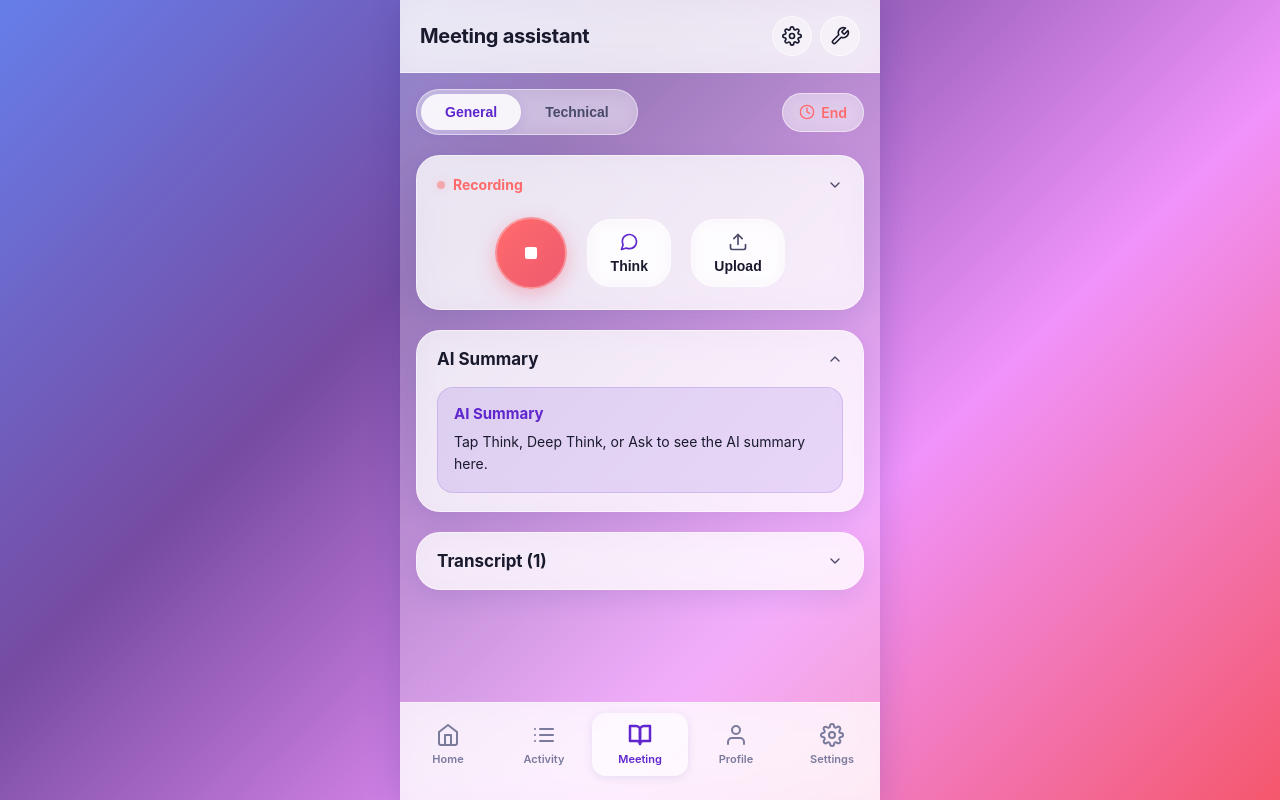
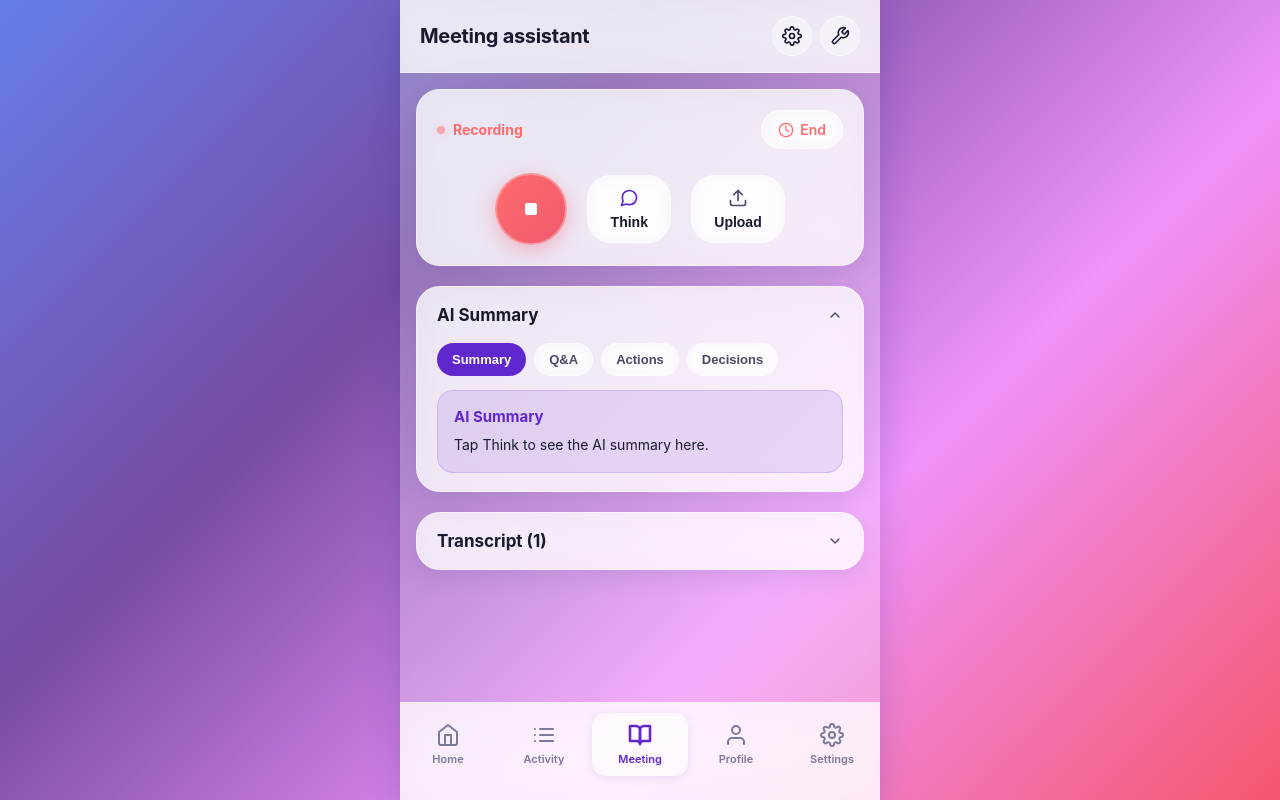
Before and after one commit to kannanjmc/interfaceai-assignment, a Flask app: page / in a window 1280 px wide. Run offline with Flask 3, Linux system fonts and the light colour scheme.

Commit message:
Remove tabs, keep recording open, add AI summary options, move End to recording

```diff
--- a/src/ui_app/static/css/style.css
+++ b/src/ui_app/static/css/style.css
@@ -124,32 +124,36 @@ html, body {
     margin-bottom: 20px;
 }
 
-.tabs {
-    display: inline-flex;
-    background: rgba(255, 255, 255, 0.35);
-    border-radius: var(--radius-pill);
-    padding: 4px;
-    border: 1px solid var(--glass-border);
-    backdrop-filter: blur(10px);
-    -webkit-backdrop-filter: blur(10px);
+/* Summary options chips */
+.summary-options {
+    display: flex;
+    gap: 8px;
+    flex-wrap: wrap;
+    margin-bottom: 14px;
 }
 
-.tab-btn {
-    padding: 10px 24px;
-    border: none;
-    background: transparent;
+.option-chip {
+    padding: 8px 14px;
+    border: 1px solid var(--glass-border);
     border-radius: var(--radius-pill);
-    font-size: 14px;
+    background: rgba(255, 255, 255, 0.35);
+    color: var(--text-secondary);
+    font-size: 13px;
     font-weight: 600;
-    color: var(--text-secondary);
     cursor: pointer;
     transition: all 0.2s ease;
+    backdrop-filter: blur(8px);
+    -webkit-backdrop-filter: blur(8px);
 }
 
-.tab-btn.active {
-    background: rgba(255, 255, 255, 0.85);
-    color: var(--accent);
-    box-shadow: 0 2px 12px rgba(95, 39, 205, 0.15);
+.option-chip.active {
+    background: var(--accent);
+    color: white;
+    border-color: transparent;
+}
+
+.option-chip:active {
+    transform: scale(0.96);
 }
 
 .end-session {
@@ -185,16 +189,11 @@ html, body {
     box-shadow: 0 8px 24px rgba(31, 38, 135, 0.1);
 }
 
-.recording-section.collapsed .recording-controls {
-    display: none;
-}
-
 .recording-header {
     display: flex;
     align-items: center;
     justify-content: space-between;
     margin-bottom: 24px;
-    cursor: pointer;
 }
 
 .recording-status {
@@ -221,12 +220,6 @@ html, body {
     font-size: 14px;
     font-weight: 700;
     color: var(--danger);
-}
-
-.toggle-recording {
-    color: var(--text-secondary);
-    cursor: pointer;
-    transition: transform 0.3s ease;
 }
 
 .recording-controls {
@@ -298,10 +291,9 @@ html, body {
     color: var(--accent);
 }
 
-/* Summary, Transcript, Technical Sections */
+/* Summary and Transcript Sections */
 .summary-section,
-.transcript-section,
-.technical-section {
+.transcript-section {
     background: var(--glass);
     border: 1px solid var(--glass-border);
     border-radius: var(--radius);
@@ -816,7 +808,6 @@ html, body {
     .recording-section,
     .summary-section,
     .transcript-section,
-    .technical-section,
     .stat-card,
     .section-card,
     .activity-item,
@@ -844,10 +835,6 @@ html, body {
         height: 64px;
     }
 
-    .tab-btn {
-        padding: 8px 18px;
-    }
-
     .nav-item {
         padding: 10px 10px;
     }
--- a/src/ui_app/static/js/app.js
+++ b/src/ui_app/static/js/app.js
@@ -20,21 +20,18 @@ document.addEventListener('DOMContentLoaded', function() {
     const transcriptList = document.getElementById('transcriptList');
     const transcriptTitle = document.querySelector('.transcript-section .section-title');
     const recordingSection = document.querySelector('.recording-section');
-    const toggleRecording = document.querySelector('.toggle-recording');
     const sectionHeaders = document.querySelectorAll('.section-header');
-    const tabButtons = document.querySelectorAll('.tab-btn');
-    const endSession = document.querySelector('.end-session');
+    const endSession = document.getElementById('endSession');
+
+    // Summary options
+    const optionChips = document.querySelectorAll('.option-chip');
+    const summaryTitle = document.getElementById('summaryTitle');
 
     // Settings toggles
     const toggles = document.querySelectorAll('.toggle');
 
     // Activity items
     const activityItems = document.querySelectorAll('.activity-item');
-
-    // Technical section
-    const technicalContent = document.getElementById('technicalContent');
-    const summarySection = document.querySelector('.summary-section');
-    const transcriptSection = document.querySelector('.transcript-section');
 
     // Recording toggle
     if (recordBtn) {
@@ -60,20 +57,13 @@ document.addEventListener('DOMContentLoaded', function() {
 
         if (recordingText) {
             recordingText.textContent = recording ? 'Recording' : 'Paused';
-            recordingText.style.color = recording ? 'var(--recording-red)' : 'var(--text-secondary)';
+            recordingText.style.color = recording ? 'var(--danger)' : 'var(--text-secondary)';
         }
 
         if (recordingDot) {
             recordingDot.style.animation = recording ? 'pulse 1.5s infinite' : 'none';
-            recordingDot.style.backgroundColor = recording ? 'var(--recording-red)' : 'var(--text-muted)';
+            recordingDot.style.backgroundColor = recording ? 'var(--danger)' : 'var(--text-muted)';
         }
-    }
-
-    // Collapse/expand recording section
-    if (toggleRecording && recordingSection) {
-        toggleRecording.addEventListener('click', function() {
-            recordingSection.classList.toggle('collapsed');
-        });
     }
 
     // Section collapse/expand
@@ -91,56 +81,88 @@ document.addEventListener('DOMContentLoaded', function() {
         });
     });
 
-    // Tab switching (General / Technical)
-    tabButtons.forEach(function(btn) {
-        btn.addEventListener('click', function() {
-            tabButtons.forEach(function(b) { b.classList.remove('active'); });
+    // Summary option chips
+    const summaryData = {
+        summary: {
+            title: 'AI Summary',
+            text: `
+                <strong>Meeting Summary</strong><br><br>
+                <strong>Key Points:</strong><br>
+                • Discussed Q4 roadmap and priorities<br>
+                • Reviewed progress on migration project<br>
+                • Action items assigned to team leads<br>
+                • Follow-up meeting scheduled for Friday
+            `
+        },
+        qa: {
+            title: 'Questions & Answers',
+            text: `
+                <strong>Q: What is the deadline for the migration?</strong><br>
+                A: End of Q4.<br><br>
+                <strong>Q: Who owns the testing allocation?</strong><br>
+                A: Jane Doe will coordinate with the QA team.<br><br>
+                <strong>Q: Next follow-up?</strong><br>
+                A: Friday at 2 PM.
+            `
+        },
+        actions: {
+            title: 'Action Items',
+            text: `
+                <strong>Action Items</strong><br><br>
+                • John: Draft architecture proposal by Monday<br>
+                • Jane: Allocate QA resources by Wednesday<br>
+                • Team: Review migration plan before Friday<br>
+                • All: Update project timeline in Jira
+            `
+        },
+        decisions: {
+            title: 'Decisions',
+            text: `
+                <strong>Decisions Made</strong><br><br>
+                • Move forward with the new architecture proposal<br>
+                • Allocate additional QA resources for testing<br>
+                • Keep weekly sync cadence until launch<br>
+                • Escalate blockers to leadership within 24 hours
+            `
+        }
+    };
+
+    optionChips.forEach(function(chip) {
+        chip.addEventListener('click', function() {
+            optionChips.forEach(function(c) { c.classList.remove('active'); });
             this.classList.add('active');
 
-            const tab = this.getAttribute('data-tab');
-            if (tab === 'technical') {
-                if (summarySection) summarySection.style.display = 'none';
-                if (transcriptSection) transcriptSection.style.display = 'none';
-                if (technicalContent) technicalContent.classList.remove('collapsed');
-            } else {
-                if (summarySection) summarySection.style.display = '';
-                if (transcriptSection) transcriptSection.style.display = '';
-                if (technicalContent) technicalContent.classList.add('collapsed');
+            const option = this.getAttribute('data-option');
+            if (summaryData[option] && summaryText && summaryTitle) {
+                showLoading(summaryText);
+                setTimeout(function() {
+                    summaryTitle.textContent = summaryData[option].title;
+                    summaryText.innerHTML = summaryData[option].text;
+                    summaryText.style.color = 'var(--text-primary)';
+                }, 600);
             }
         });
     });
 
-    // Think button - generate sample summary
+    // Think button - generate selected AI summary
     if (thinkBtn) {
         thinkBtn.addEventListener('click', function() {
             if (summaryContent) {
                 summaryContent.classList.remove('collapsed');
             }
 
-            if (summarySection) {
-                const header = summarySection.querySelector('.section-header');
-                if (header) header.classList.remove('collapsed');
-            }
+            const activeChip = document.querySelector('.option-chip.active');
+            const option = activeChip ? activeChip.getAttribute('data-option') : 'summary';
 
-            if (summaryText) {
+            if (summaryText && summaryTitle && summaryData[option]) {
                 showLoading(summaryText);
 
-                // Simulate AI processing
                 setTimeout(function() {
-                    summaryText.innerHTML = `
-                        <strong>Meeting Summary</strong><br><br>
-                        <strong>Key Points:</strong><br>
-                        • Discussed Q4 roadmap and priorities<br>
-                        • Reviewed progress on migration project<br>
-                        • Action items assigned to team leads<br>
-                        • Follow-up meeting scheduled for Friday<br><br>
-                        <strong>Decisions:</strong><br>
-                        • Move forward with the new architecture proposal<br>
-                        • Allocate additional resources for testing
-                    `;
+                    summaryTitle.textContent = summaryData[option].title;
+                    summaryText.innerHTML = summaryData[option].text;
                     summaryText.style.color = 'var(--text-primary)';
-                    showToast('AI Summary generated');
-                }, 1500);
+                    showToast(summaryData[option].title + ' generated');
+                }, 1200);
             }
         });
     }
--- a/src/ui_app/templates/index.html
+++ b/src/ui_app/templates/index.html
@@ -24,18 +24,6 @@
         <!-- Main Content -->
         <main class="main-content">
             {% if active_tab == 'meeting' %}
-            <!-- Tabs -->
-            <div class="tabs-container">
-                <div class="tabs">
-                    <button class="tab-btn active" data-tab="general">General</button>
-                    <button class="tab-btn" data-tab="technical">Technical</button>
-                </div>
-                <div class="end-session">
-                    <svg class="icon-sm" viewBox="0 0 24 24" fill="none" stroke="currentColor" stroke-width="2" stroke-linecap="round" stroke-linejoin="round"><circle cx="12" cy="12" r="10"></circle><polyline points="12 6 12 12 16 14"></polyline></svg>
-                    <span>End</span>
-                </div>
-            </div>
-
             <!-- Recording Section -->
             <div class="recording-section">
                 <div class="recording-header">
@@ -43,7 +31,10 @@
                         <span class="recording-dot"></span>
                         <span class="recording-text">Recording</span>
                     </div>
-                    <svg class="icon-sm toggle-recording" viewBox="0 0 24 24" fill="none" stroke="currentColor" stroke-width="2" stroke-linecap="round" stroke-linejoin="round"><polyline points="6 9 12 15 18 9"></polyline></svg>
+                    <div class="end-session" id="endSession">
+                        <svg class="icon-sm" viewBox="0 0 24 24" fill="none" stroke="currentColor" stroke-width="2" stroke-linecap="round" stroke-linejoin="round"><circle cx="12" cy="12" r="10"></circle><polyline points="12 6 12 12 16 14"></polyline></svg>
+                        <span>End</span>
+                    </div>
                 </div>
 
                 <div class="recording-controls">
@@ -68,34 +59,17 @@
                     <svg class="icon-sm" viewBox="0 0 24 24" fill="none" stroke="currentColor" stroke-width="2" stroke-linecap="round" stroke-linejoin="round"><polyline points="18 15 12 9 6 15"></polyline></svg>
                 </div>
                 <div class="section-content" id="summaryContent">
+                    <div class="summary-options">
+                        <button class="option-chip active" data-option="summary">Summary</button>
+                        <button class="option-chip" data-option="qa">Q&A</button>
+                        <button class="option-chip" data-option="actions">Actions</button>
+                        <button class="option-chip" data-option="decisions">Decisions</button>
+                    </div>
                     <div class="summary-card">
-                        <h3 class="summary-title">AI Summary</h3>
+                        <h3 class="summary-title" id="summaryTitle">AI Summary</h3>
                         <p class="summary-text" id="summaryText">
-                            Tap Think, Deep Think, or Ask to see the AI summary here.
+                            Tap Think to see the AI summary here.
                         </p>
-                    </div>
-                </div>
-            </div>
-
-            <!-- Technical Details Section -->
-            <div class="technical-section section-content collapsed" id="technicalContent">
-                <div class="section-card">
-                    <h3>Technical Details</h3>
-                    <div class="profile-row">
-                        <span class="profile-label">Audio quality</span>
-                        <span class="profile-value">48kHz / Stereo</span>
-                    </div>
-                    <div class="profile-row">
-                        <span class="profile-label">Language</span>
-                        <span class="profile-value">English (US)</span>
-                    </div>
-                    <div class="profile-row">
-                        <span class="profile-label">Model</span>
-                        <span class="profile-value">Whisper v3</span>
-                    </div>
-                    <div class="profile-row">
-                        <span class="profile-label">Latency</span>
-                        <span class="profile-value">245ms</span>
                     </div>
                 </div>
             </div>
```
